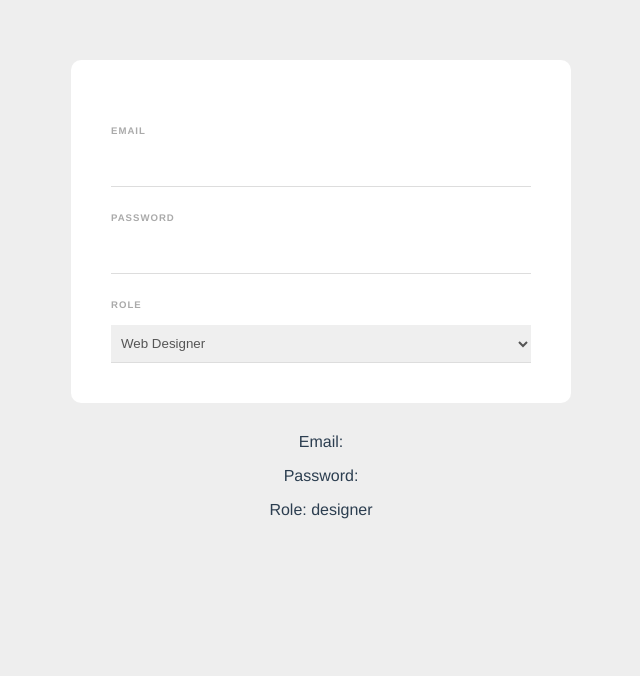
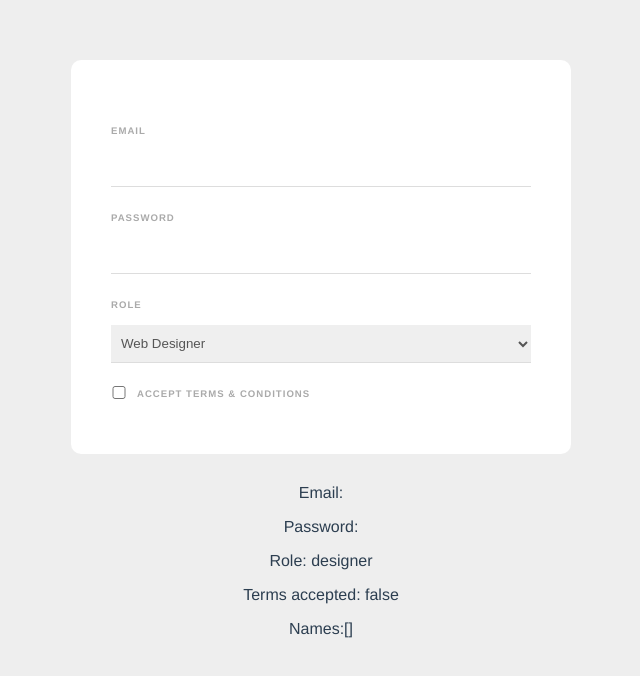
Before and after one commit to AlbertSigsbert/Vue-Forms, a Vue app: page / in a window 1280 px wide. Shown: the top 676 px of the page, without its empty margins (319-959 px from the left). Built offline with nearby package versions, Linux system fonts and the light colour scheme.

Commit message:
Checkboxes

```diff
--- a/src/components/SignupForm.vue
+++ b/src/components/SignupForm.vue
@@ -11,11 +11,29 @@
       <option value="developer">Web Developer</option>
       <option value="designer">Web Designer</option>
     </select>
+
+    <div class="terms">
+      <input type="checkbox" v-model="terms" required />
+      <label>Accept terms & conditions</label>
+    </div>
+
+     <!-- <div>
+      <input type="checkbox" value="shaun" v-model="names"/>
+      <label>Shaun</label>
+
+      <input type="checkbox" value="mario" v-model="names"/>
+      <label>Mario</label>
+
+      <input type="checkbox" value="yoshi" v-model="names"/>
+      <label>Yoshi</label>
+    </div> -->
   </form>
 
   <p>Email: {{ email }}</p>
   <p>Password: {{ password }}</p>
   <p>Role: {{ role }}</p>
+  <p>Terms accepted: {{ terms }}</p>
+  <p>Names:{{ names }}</p>
 </template>
 
 <script>
@@ -25,6 +43,8 @@
       email: "",
       password: "",
       role: "designer",
+      terms:false,
+      names:[]
     };
   },
 };
@@ -50,7 +70,8 @@
   font-weight: bold;
 }
 
-input, select {
+input,
+select {
   display: block;
   padding: 10px 6px;
   width: 100%;
@@ -59,4 +80,12 @@
   border-bottom: 1px solid #ddd;
   color: #555;
 }
+
+input[type="checkbox"] {
+  display: inline-block;
+  width: 16px;
+  margin: 0 10px 0 0;
+  position: relative;
+  top: 2px;
+}
 </style>
```
